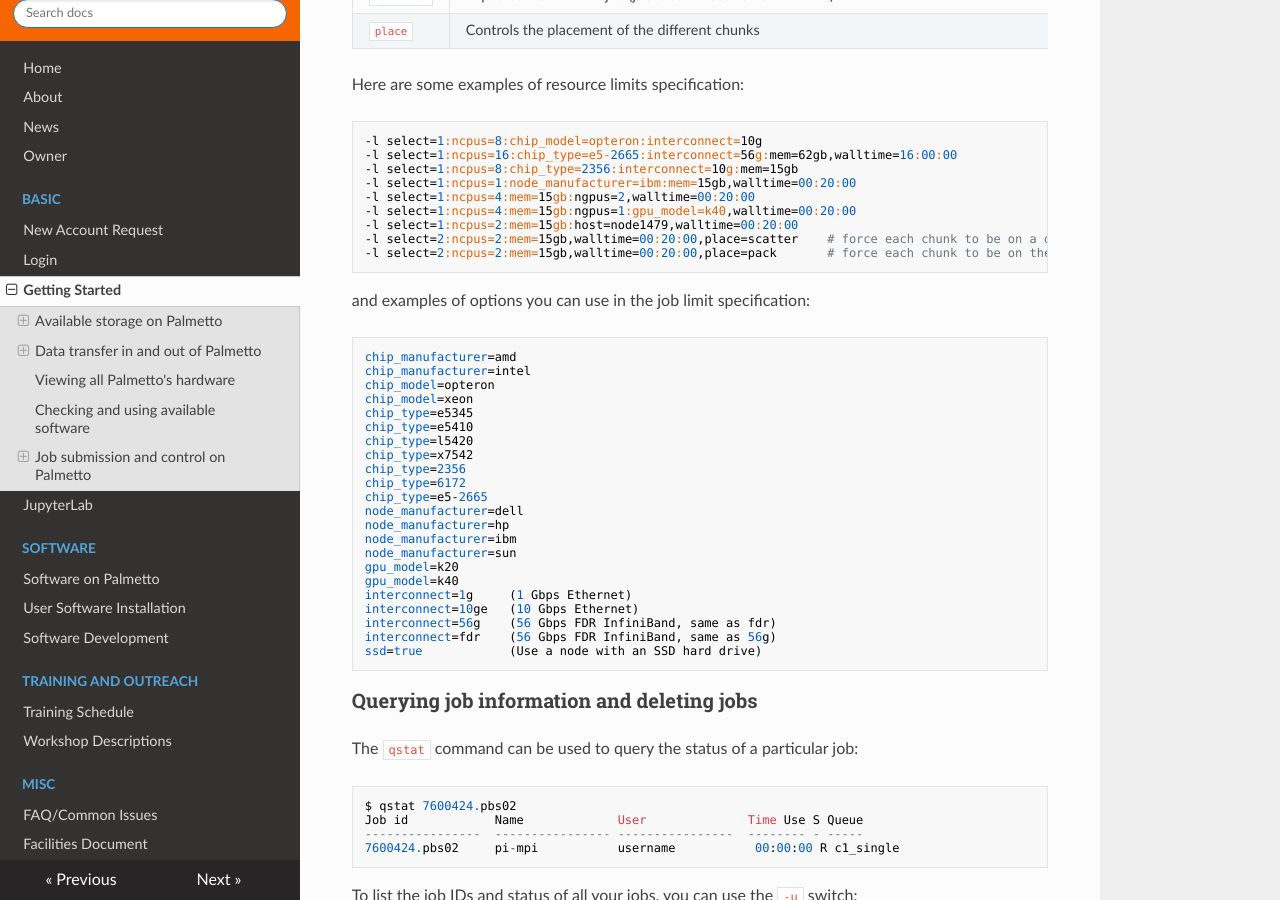
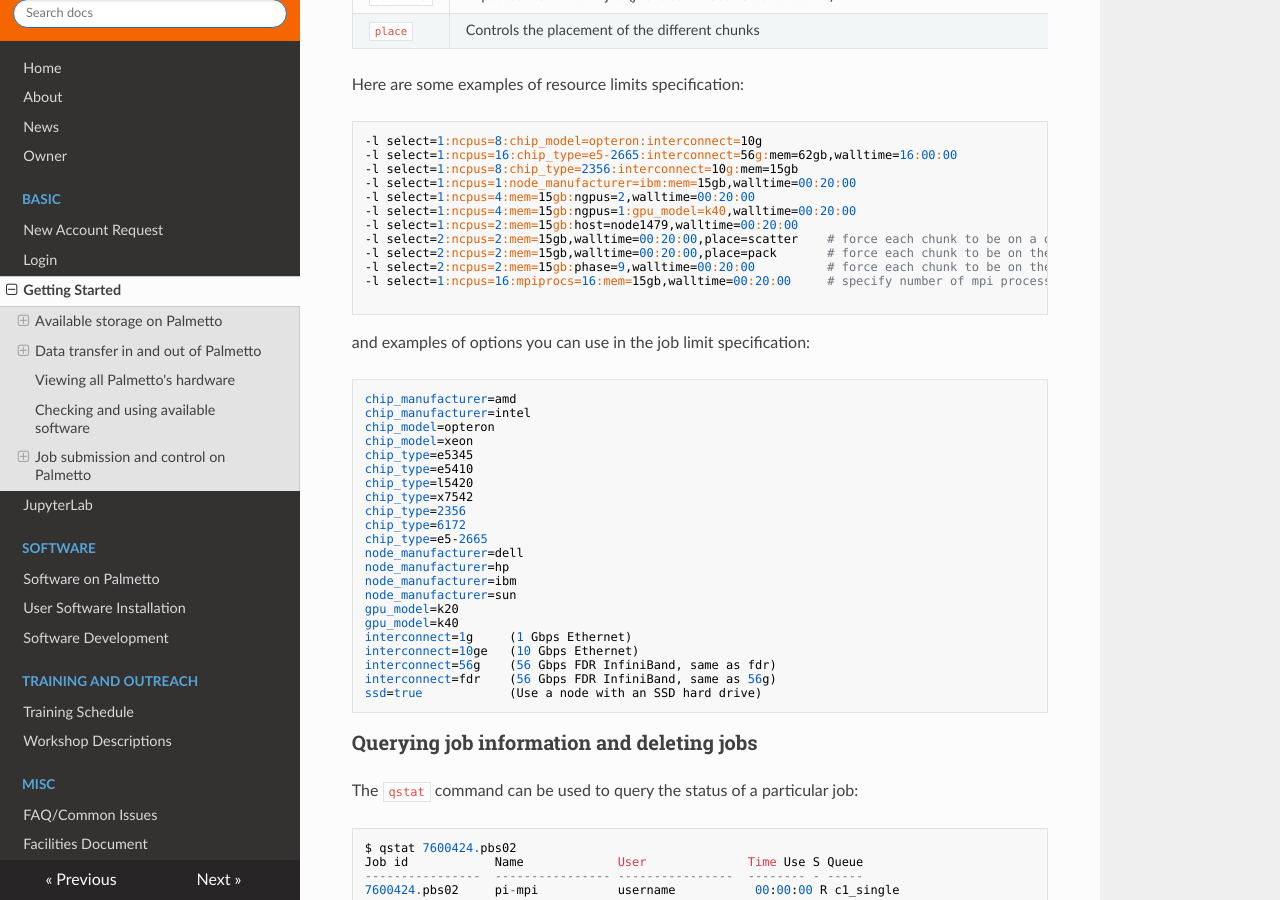
Before and after one commit to clemsonciti/palmetto-documentation, an MkDocs documentation site: the page built from docs/basic/started.md, in a window 1280 px wide and 900 px high, scrolled down 10935 px. Built offline with MkDocs 1.6.1, drawn with Linux system fonts in a browser that asks for light colours; nearby versions of some CDN libraries; some of the changed text lies outside the part shown.

Commit message:
update mpiprocs and phases

```diff
--- a/docs/basic/started.md
+++ b/docs/basic/started.md
@@ -234,7 +234,7 @@ about how many nodes from each phase are currently in use, free, or offlined
 for maintenance.
 
 ~~~
-[lngo@login001 ~]$ ./whatsfree
+[lngo@login001 ~]$ whatsfree
 
 Mon Aug 03 2020 22:37:26
 
@@ -499,6 +499,9 @@ Here are some examples of resource limits specification:
 -l select=1:ncpus=2:mem=15gb:host=node1479,walltime=00:20:00
 -l select=2:ncpus=2:mem=15gb,walltime=00:20:00,place=scatter    # force each chunk to be on a different node
 -l select=2:ncpus=2:mem=15gb,walltime=00:20:00,place=pack       # force each chunk to be on the same node
+-l select=2:ncpus=2:mem=15gb:phase=9,walltime=00:20:00          # force each chunk to be on the same phase
+-l select=1:ncpus=16:mpiprocs=16:mem=15gb,walltime=00:20:00     # specify number of mpi processing
+
 ~~~
 
 and examples of options you can use in the job limit specification:
```
